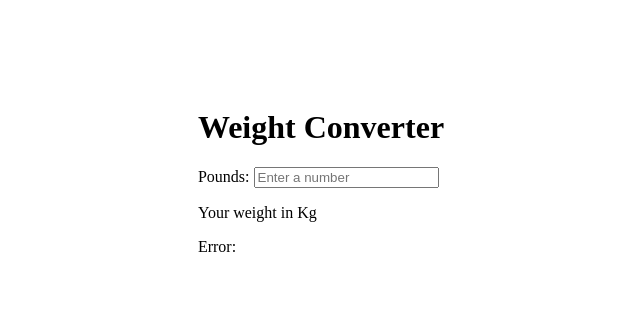
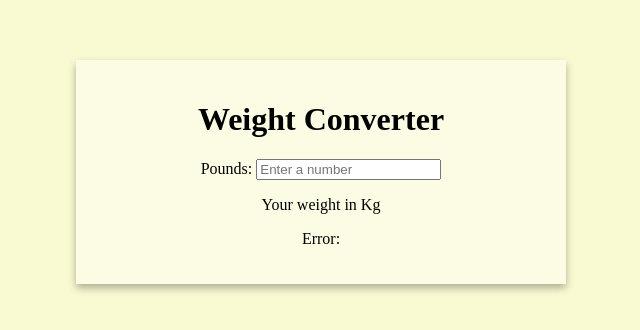
Before and after one commit to legit-develop/town-dev, a plain HTML site: page index.html in a window 1280 px wide. Shown: the part 228-558 px from the top of the page, without its empty margins (319-959 px from the left). Drawn offline with Linux system fonts and the light colour scheme.

Commit message:
weight container information

```diff
--- a/style.css
+++ b/style.css
@@ -3,4 +3,16 @@ body {
   height: 100vh;
   justify-content: center;
   align-items: center;
+  margin: 0;
+  padding: 0;
+  background: lightgoldenrodyellow;
 }
+
+.container {
+  text-align: center;
+  background: rgba(255, 255, 255, 0.4);
+  box-shadow: 0 4px 8px rgba(0, 0, 0, 0.3);
+  padding: 20px;
+  width: 85%;
+  max-width: 450px;
+}
```
